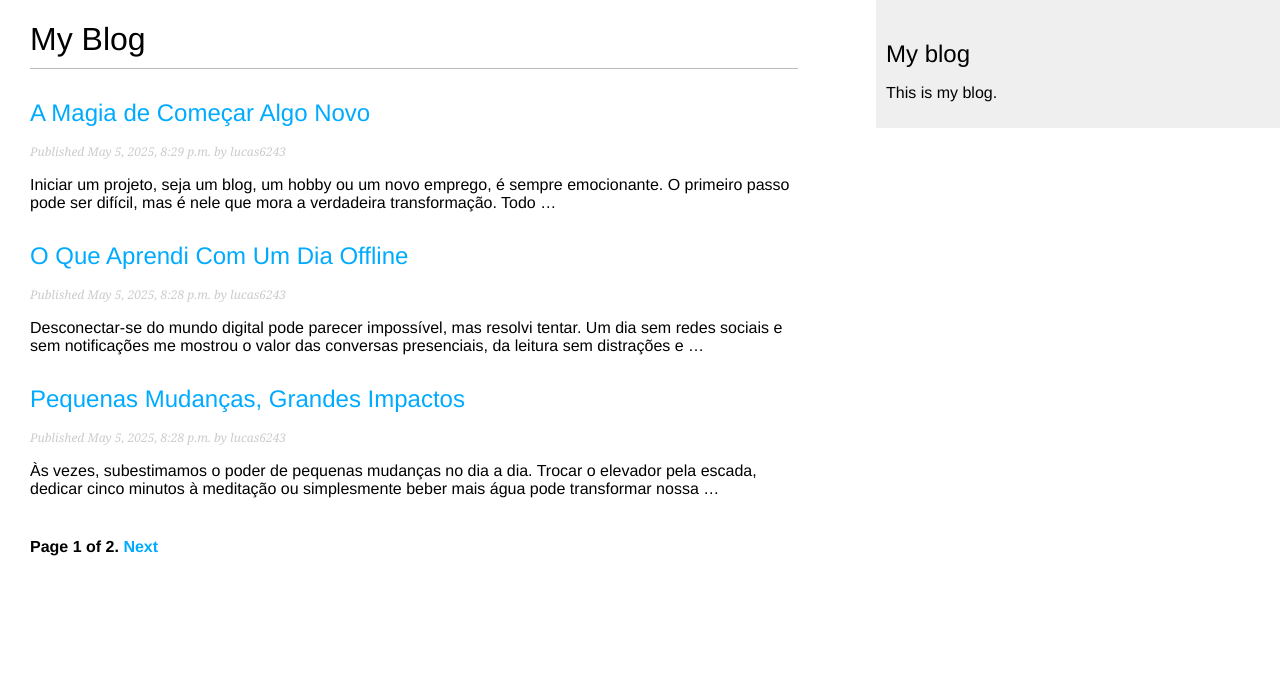
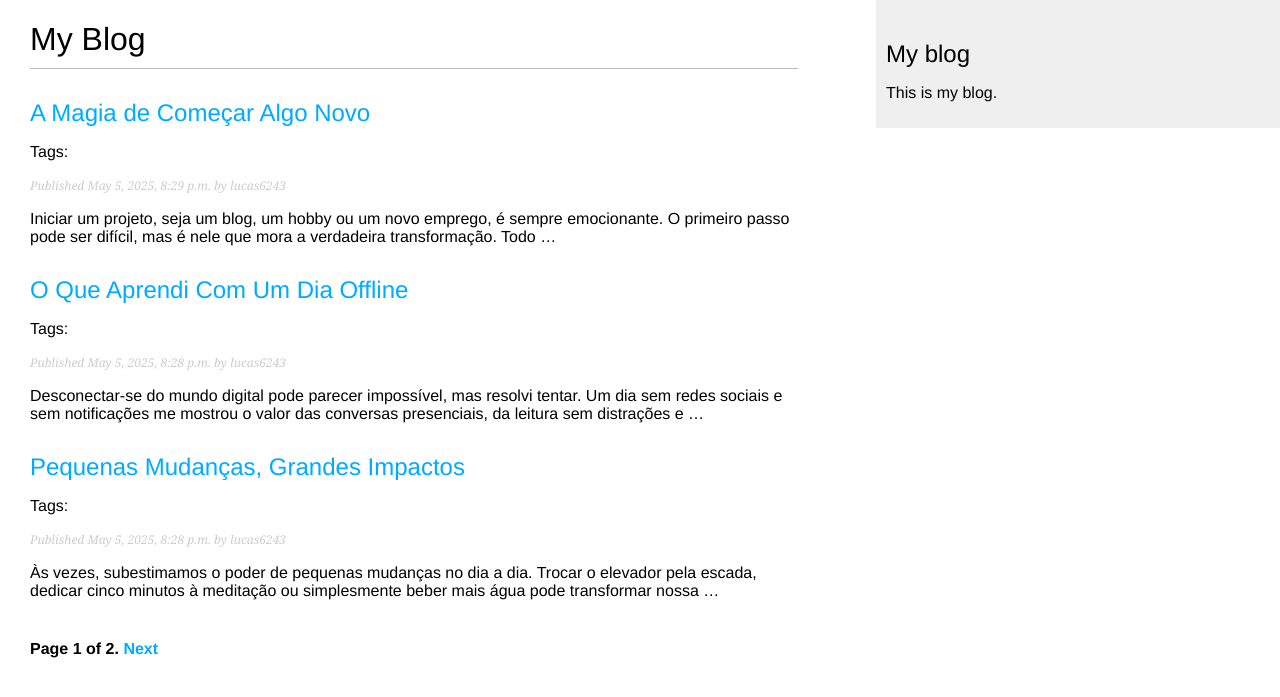
Before and after one commit to Luqueze/BlogProject, a Django app: page /blog/ in a window 1280 px wide. Shown: the top 697 px of the page. Run offline with Django 5.2, Linux system fonts and the light colour scheme; data comes from the database, SQL or seed files in the repository; parts of the project's set-up code (start-up, migrations or seed data) failed here and were passed over.

Commit message:
small fix

```diff
--- a/mysite/blog/templates/blog/post/list.html
+++ b/mysite/blog/templates/blog/post/list.html
@@ -12,6 +12,7 @@
       </a>
     </h2>
     <p class="tags">
+      Tags:
       {% for tag in post.tags.all %}
  <a href="{% url "blog:post_list_by_tag" tag.slug %}">
           {{ tag.name }}
```
